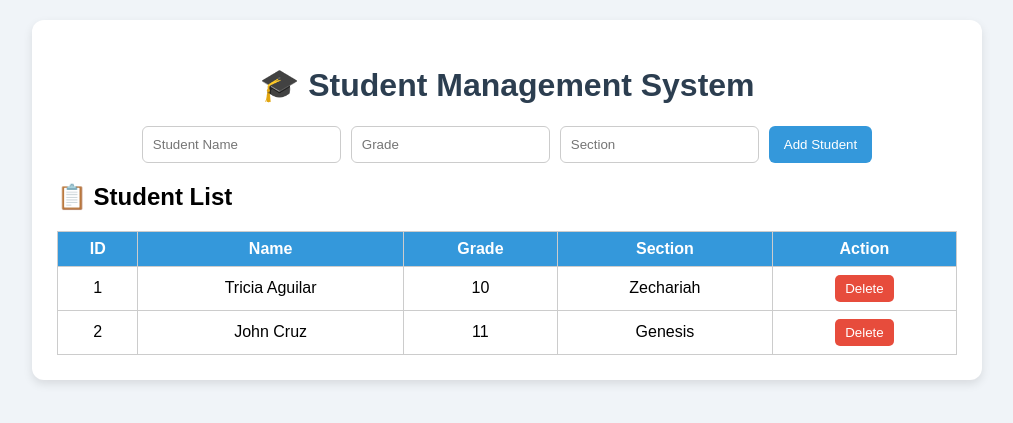
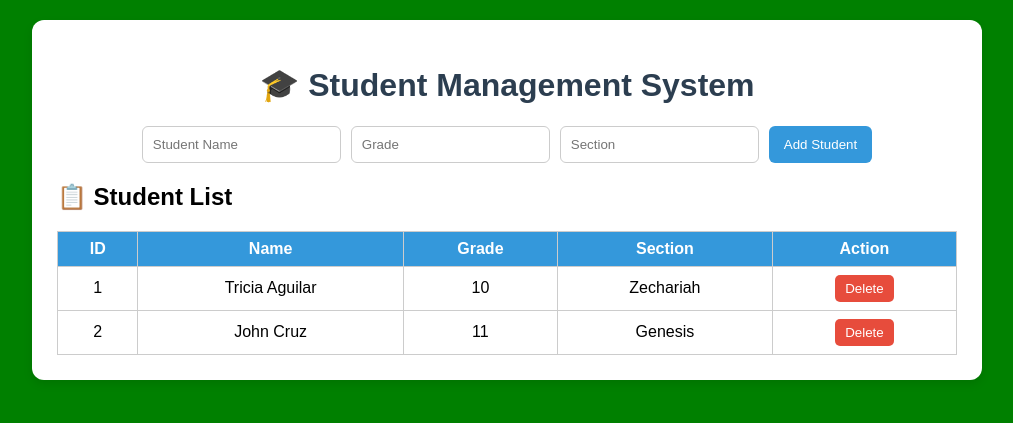
Before and after one commit to aguilartricia-netizen/aguilartricia, a Flask app: page / in a window 1280 px wide. Shown: the top 423 px of the page, without its empty margins (133-1146 px from the left). Run offline with Flask 3, Linux system fonts and the light colour scheme.

Commit message:
Update style.css

```diff
--- a/static/style.css
+++ b/static/style.css
@@ -1,6 +1,6 @@
 body {
   font-family: "Poppins", sans-serif;
-  background: #f0f4f8;
+  background: green;
   margin: 0;
   padding: 20px;
 }
```
